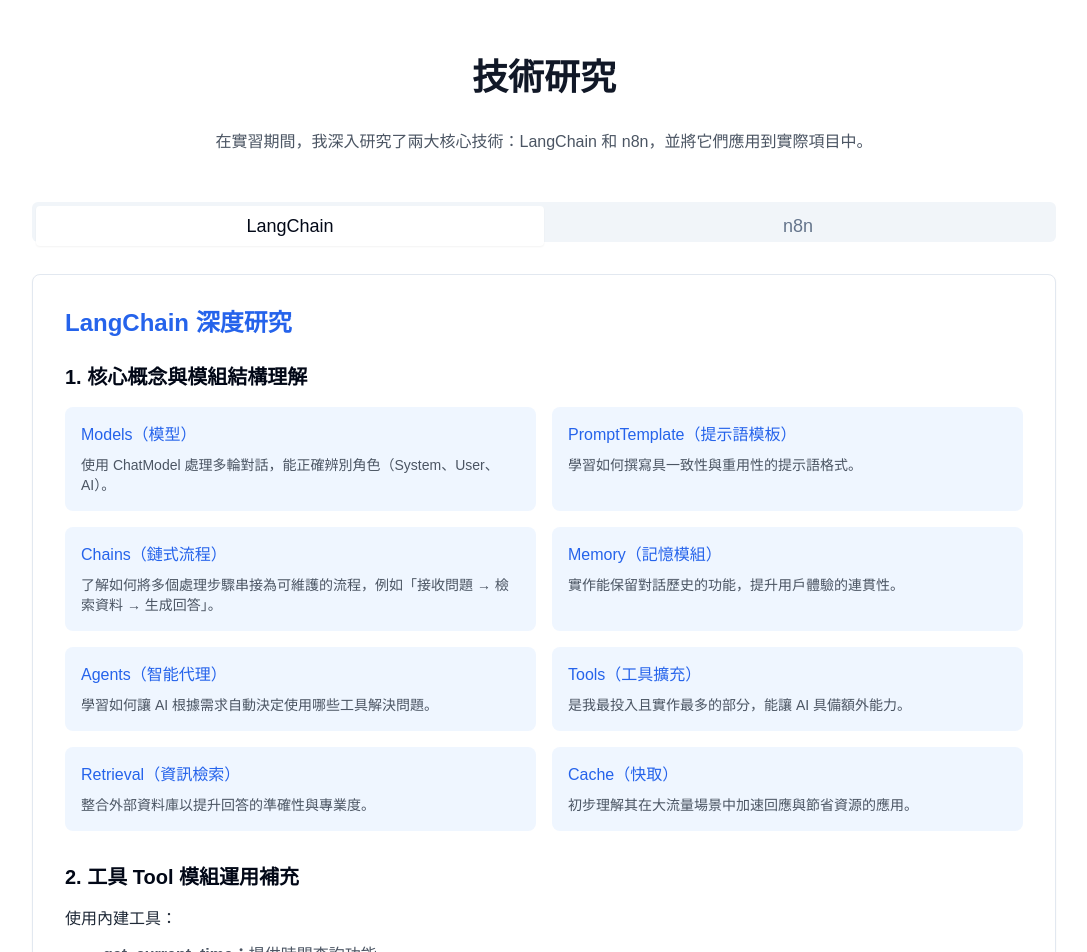
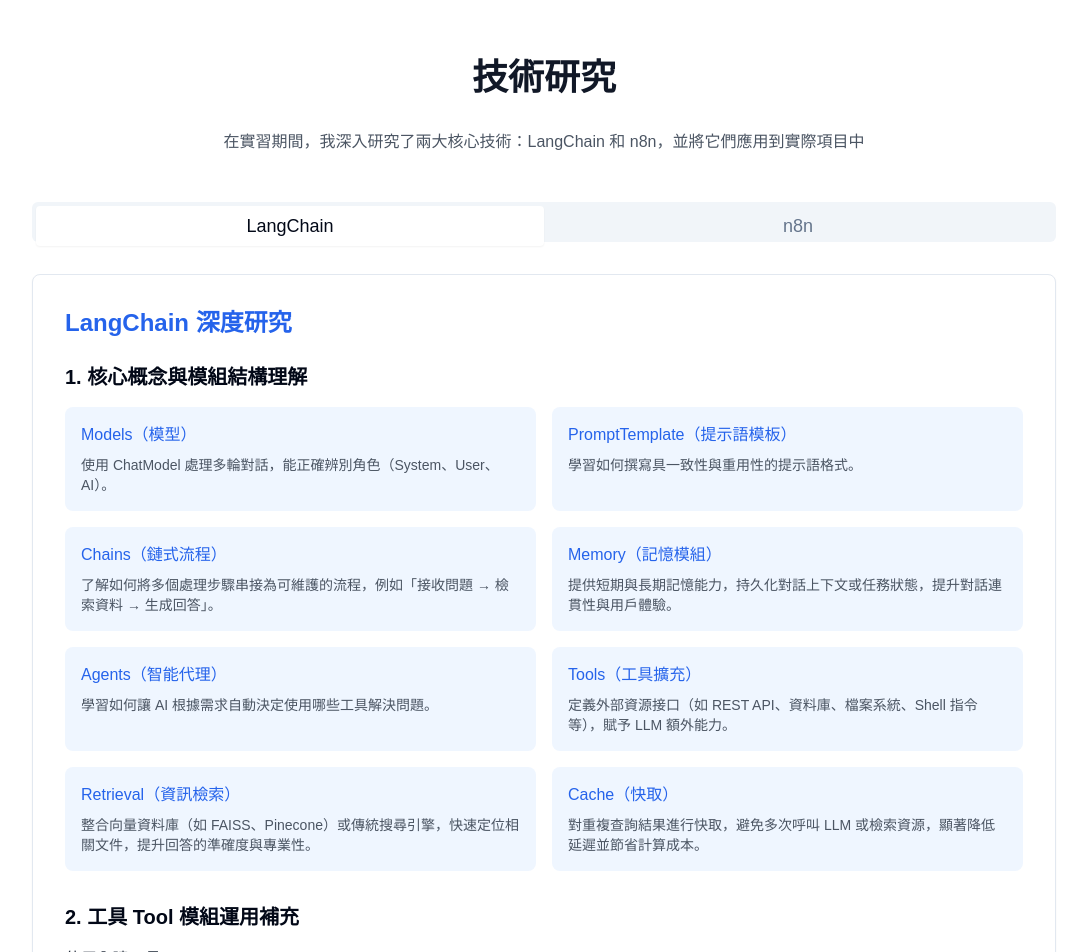
Before and after one commit to Maggie-0118/n8n-intern-showcase-hub, a React (Vite) app: page / in a window 1280 px wide. Shown: the part 2440-3392 px from the top of the page, without its empty margins (96-1183 px from the left). Built offline with nearby package versions, Linux system fonts and the light colour scheme.

Commit message:
Code edited in Lovable Code Editor
Edited UI in Lovable

```diff
--- a/src/components/ResearchTechnologies.tsx
+++ b/src/components/ResearchTechnologies.tsx
@@ -26,7 +26,7 @@ const ResearchTechnologies = () => {
     },
     {
       name: "Memory（記憶模組）",
-      description: "實作能保留對話歷史的功能，提升用戶體驗的連貫性。"
+      description: "提供短期與長期記憶能力，持久化對話上下文或任務狀態，提升對話連貫性與用戶體驗。"
     },
     {
       name: "Agents（智能代理）",
@@ -34,15 +34,15 @@ const ResearchTechnologies = () => {
     },
     {
       name: "Tools（工具擴充）",
-      description: "是我最投入且實作最多的部分，能讓 AI 具備額外能力。"
+      description: "定義外部資源接口（如 REST API、資料庫、檔案系統、Shell 指令等），賦予 LLM 額外能力。"
     },
     {
       name: "Retrieval（資訊檢索）",
-      description: "整合外部資料庫以提升回答的準確性與專業度。"
+      description: "整合向量資料庫（如 FAISS、Pinecone）或傳統搜尋引擎，快速定位相關文件，提升回答的準確度與專業性。"
     },
     {
       name: "Cache（快取）",
-      description: "初步理解其在大流量場景中加速回應與節省資源的應用。"
+      description: "對重複查詢結果進行快取，避免多次呼叫 LLM 或檢索資源，顯著降低延遲並節省計算成本。"
     }
   ];
 
@@ -69,7 +69,7 @@ const ResearchTechnologies = () => {
     <section id="research-technologies" className="section-container bg-white">
       <h2 className="section-title">技術研究</h2>
       <p className="text-center text-gray-600 max-w-3xl mx-auto mb-12">
-        在實習期間，我深入研究了兩大核心技術：LangChain 和 n8n，並將它們應用到實際項目中。
+        在實習期間，我深入研究了兩大核心技術：LangChain 和 n8n，並將它們應用到實際項目中
       </p>
 
       {/* 詳細技術研究 - 使用 Tabs 切換 */}
@@ -227,7 +227,7 @@ const ResearchTechnologies = () => {
                 <div className="mb-8">
                   <h4 className="text-xl font-semibold mb-4">2. n8n 技術應用實作: 智慧問答 with Line</h4>
                   <p className="text-gray-600 mb-6">
-                    在熟悉 n8n 的流程設計與資料傳遞邏輯後，我們嘗試實作了一個文字查詢流程，
+                    在熟悉 n8n 的流程設計與資料傳遞邏輯後，嘗試實作了一個文字查詢流程，
                     讓使用者可以透過 LINE Bot 提問，系統會回到向量資料庫進行語意比對，並傳回最相關的資料作為回應。
                   </p>
 
```
